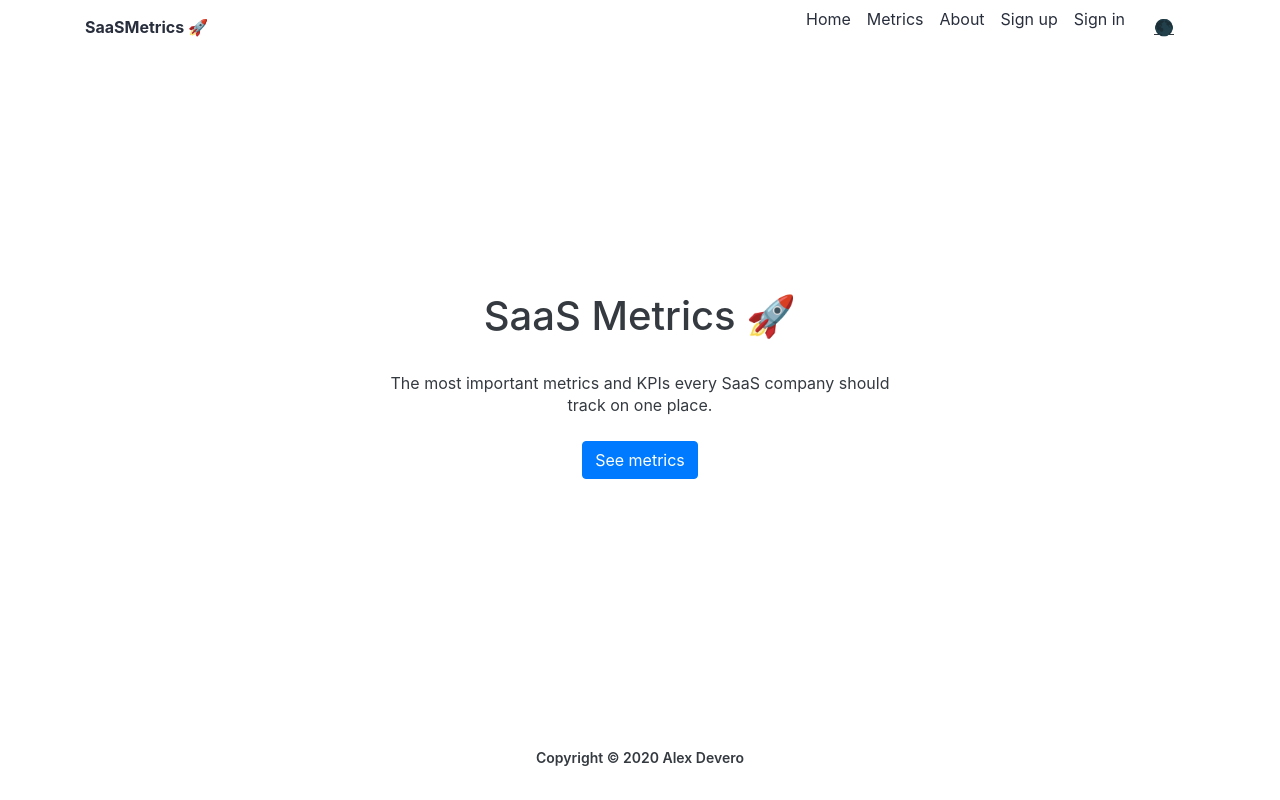
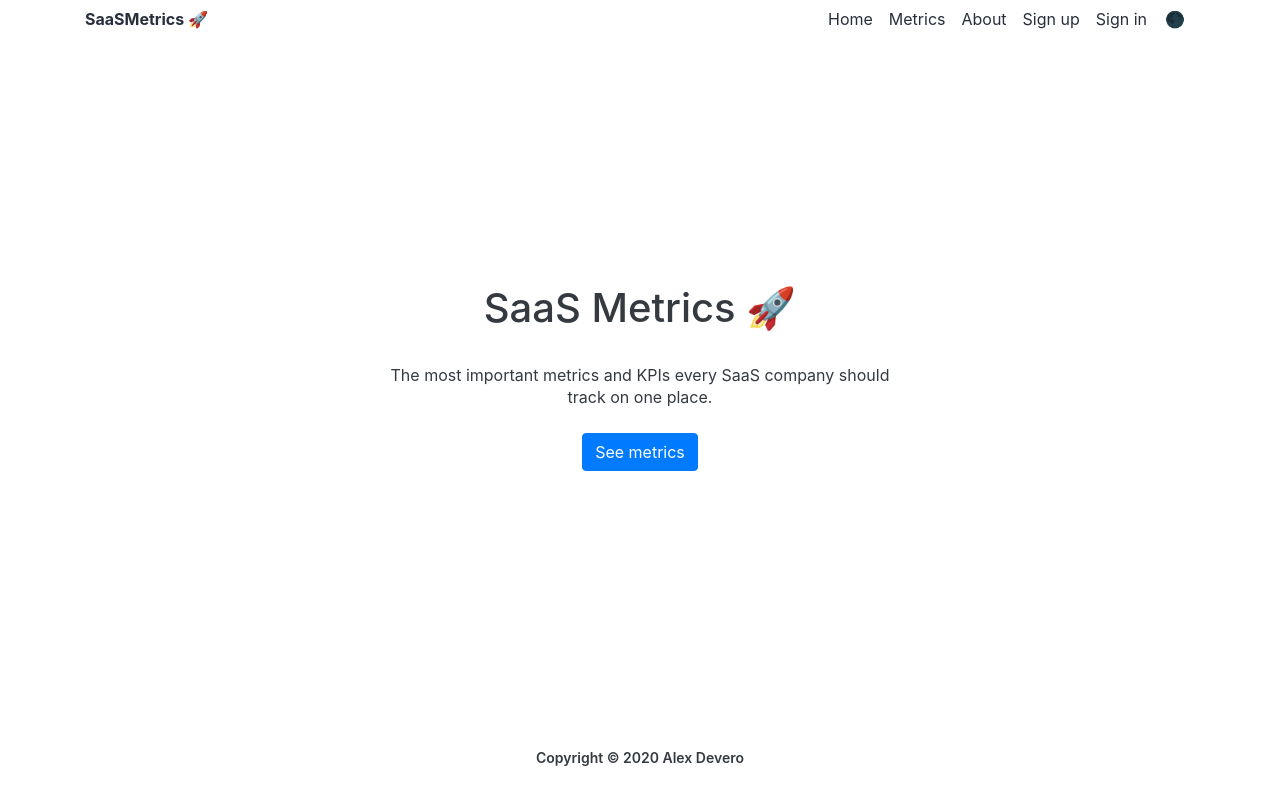
Before and after one commit to alexdevero/saas-metrics, a React (Create React App) app: page / in a window 1280 px wide. In both pictures the pointer is over the button 1164 px from the left and 27 px from the top of the page. Built offline with nearby package versions, Linux system fonts and the light colour scheme.

Commit message:
Add header mode link styles

```diff
--- a/src/styles/header.css
+++ b/src/styles/header.css
@@ -27,3 +27,23 @@
 .logo {
   font-weight: 700;
 }
+
+.header-mode-link {
+  min-width: 24px;
+  padding: 0;
+  margin: 0;
+  line-height: 0;
+}
+
+.header-mode-link:active,
+.header-mode-link:focus,
+.header-mode-link:hover {
+  outline: 0 !important;
+  border: 0;
+  box-shadow: none !important;
+  text-decoration: none !important;
+}
+
+.header-mode-link:hover {
+  color: #007bff !important;
+}
```
